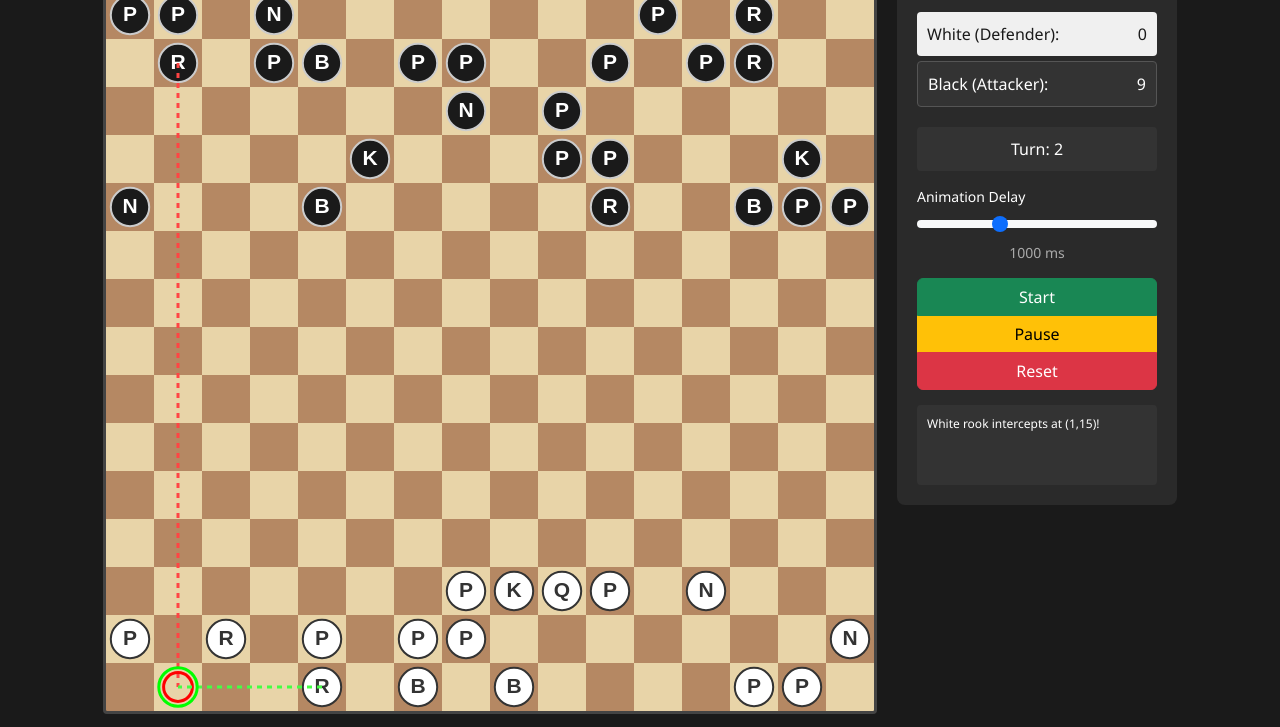
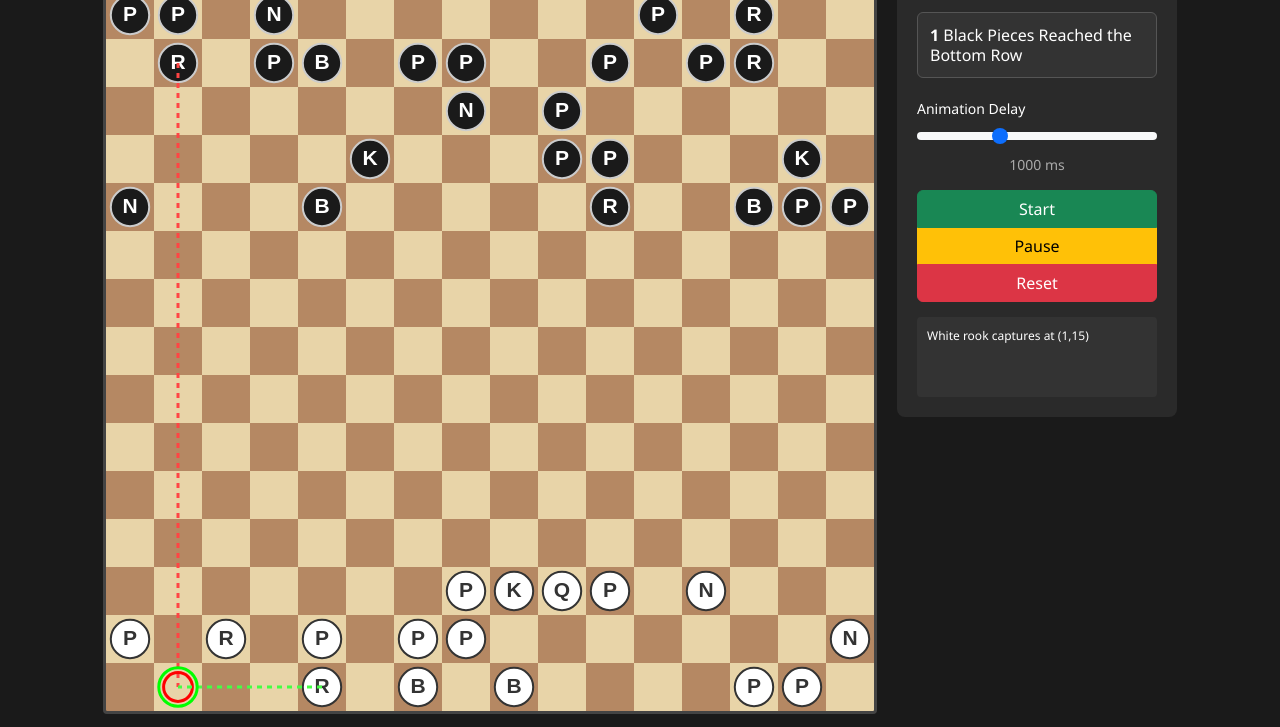
Before and after one commit to aaronshaver/back-rank-breakthrough, a plain HTML site: page index.html in a window 1280 px wide. Both pictures are taken after a click on the button "Start". Shown: the part 73-800 px from the top of the page. Drawn offline with nearby package versions, Linux system fonts and the light colour scheme.

Commit message:
UI / text / cosmetic updates

```diff
--- a/index.html
+++ b/index.html
@@ -61,23 +61,21 @@
             margin-bottom: 20px;
         }
 
-        .score-item {
-            display: flex;
-            justify-content: space-between;
-            padding: 10px;
-            margin: 5px 0;
-            border-radius: 4px;
-        }
-
-        .white-score {
-            background-color: #f0f0f0;
-            color: #1a1a1a;
-        }
-
-        .black-score {
+        .score-box {
+            padding: 12px;
+            border-radius: 6px;
             background-color: #333;
             color: #fff;
             border: 1px solid #555;
+            line-height: 1.25;
+            transition: box-shadow 200ms ease;
+            user-select: none;
+        }
+
+        .score-flash {
+            box-shadow:
+                0 0 10px rgba(255, 215, 0, 0.55),
+                0 0 18px rgba(255, 215, 0, 0.28);
         }
 
         .control-group {
@@ -121,14 +119,6 @@
             border-bottom: 1px solid #444;
             padding-bottom: 10px;
         }
-
-        .turn-counter {
-            text-align: center;
-            padding: 10px;
-            background-color: #333;
-            border-radius: 4px;
-            margin-bottom: 15px;
-        }
     </style>
 </head>
 <body>
@@ -141,18 +131,9 @@
             <h4>Chess Tower Defense</h4>
 
             <div class="score-display">
-                <div class="score-item white-score">
-                    <span>White (Defender):</span>
-                    <span id="whiteScore">0</span>
+                <div class="score-box" id="blackReachedBox">
+                    <strong id="blackReachedCount">0</strong> Black Pieces Reached the Bottom Row
                 </div>
-                <div class="score-item black-score">
-                    <span>Black (Attacker):</span>
-                    <span id="blackScore">0</span>
-                </div>
-            </div>
-
-            <div class="turn-counter">
-                Turn: <span id="turnCounter">0</span>
             </div>
 
             <div class="control-group">
@@ -200,12 +181,15 @@
         // ============== GAME STATE ==============
         let canvas, ctx;
         let squareSize;
+        let flashTimeout = null;
+
         let gameState = {
             whitePieces: [],
             blackPieces: [],
-            whiteScore: 0,
-            blackScore: 0,
-            turn: 0,
+            whiteScore: 0,          // kept for internal logic/history
+            blackScore: 0,          // kept for internal logic/history
+            blackReached: 0,        // count of black pieces that reached bottom row
+            turn: 0,                // kept internally (no UI)
             running: false,
             paused: false,
             delay: 1000,
@@ -767,7 +751,7 @@
                 // Check if game should end
                 const blackAlive = gameState.blackPieces.filter(p => p.alive).length;
                 if (blackAlive === 0) {
-                    setStatus('All black pieces eliminated! White wins!');
+                    setStatus('Game Complete');
                     gameState.running = false;
                     break;
                 }
@@ -775,7 +759,7 @@
                 // Black plans a move
                 const blackPlan = blackAI();
                 if (!blackPlan) {
-                    setStatus('Black has no valid moves!');
+                    setStatus('Game Complete');
                     gameState.running = false;
                     break;
                 }
@@ -793,7 +777,7 @@
                 if (whitePlan && whitePlan.intercepting) {
                     gameState.currentCounter = whitePlan.move;
                     draw();
-                    setStatus(`White ${whitePlan.piece.type} intercepts at (${whitePlan.move.x},${whitePlan.move.y})!`);
+                    setStatus(`White ${whitePlan.piece.type} captures at (${whitePlan.move.x},${whitePlan.move.y})`);
                     await sleep(gameState.delay);
                 }
 
@@ -809,7 +793,7 @@
                     gameState.whiteScore += blackPlan.piece.getValue();
                     blackCaptured = true;
 
-                    // Move white piece to the interception point
+                    // Move white piece to the capture point
                     whitePlan.piece.x = whitePlan.move.x;
                     whitePlan.piece.y = whitePlan.move.y;
                 }
@@ -822,9 +806,11 @@
 
                     // Check if black reached back rank
                     if (blackPlan.piece.y === BOARD_HEIGHT - 1) {
-                        gameState.blackScore += blackPlan.piece.getValue();
+                        gameState.blackReached += 1;
+                        gameState.blackScore += blackPlan.piece.getValue(); // kept internally
                         blackPlan.piece.alive = false;
-                        setStatus(`Black ${blackPlan.piece.type} scored! +${blackPlan.piece.getValue()}`);
+                        flashBlackReachedBox();
+                        setStatus(`Black ${blackPlan.piece.type} reached bottom row. +1`);
                     }
                 }
 
@@ -847,13 +833,25 @@
 
         // ============== UI ==============
         function updateUI() {
-            document.getElementById('whiteScore').textContent = gameState.whiteScore;
-            document.getElementById('blackScore').textContent = gameState.blackScore;
-            document.getElementById('turnCounter').textContent = gameState.turn;
+            const el = document.getElementById('blackReachedCount');
+            if (el) el.textContent = gameState.blackReached;
         }
 
         function setStatus(text) {
             document.getElementById('statusText').textContent = text;
+        }
+
+        function flashBlackReachedBox() {
+            const box = document.getElementById('blackReachedBox');
+            if (!box) return;
+
+            box.classList.add('score-flash');
+
+            if (flashTimeout) clearTimeout(flashTimeout);
+            flashTimeout = setTimeout(() => {
+                box.classList.remove('score-flash');
+                flashTimeout = null;
+            }, 260);
         }
 
         function startGame() {
@@ -875,6 +873,7 @@
             gameState.paused = false;
             gameState.whiteScore = 0;
             gameState.blackScore = 0;
+            gameState.blackReached = 0;
             gameState.turn = 0;
             gameState.currentPlan = null;
             gameState.currentCounter = null;
```
